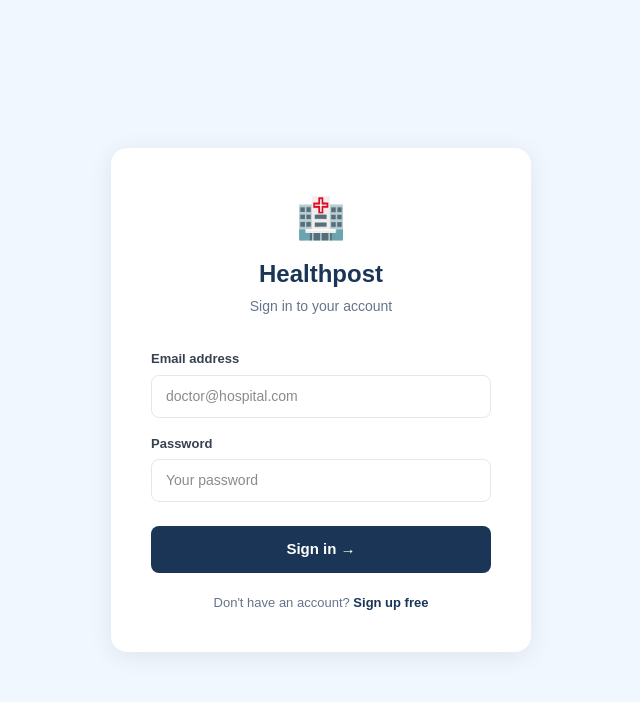
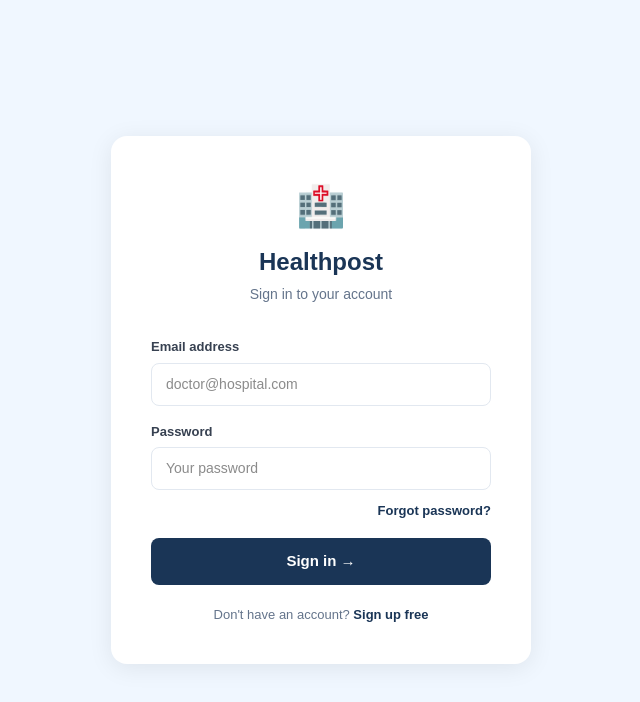
Before and after one commit to jowelbeck/healthpost-v2, a Next.js app: page /login in a window 1280 px wide. Shown: the top 702 px of the page, without its empty margins (319-959 px from the left). Built offline with nearby package versions, Linux system fonts and the light colour scheme; no server answers.

Commit message:
Add forgot password flow to login page

```diff
--- a/app/login/page.tsx
+++ b/app/login/page.tsx
@@ -7,6 +7,8 @@ export default function LoginPage() {
   const router = useRouter();
   const [email, setEmail] = useState("");
   const [password, setPassword] = useState("");
+  const [forgotMode, setForgotMode] = useState(false);
+  const [resetSent, setResetSent] = useState(false);
   const [loading, setLoading] = useState(false);
   const [error, setError] = useState("");
 
@@ -14,6 +16,11 @@ export default function LoginPage() {
     e.preventDefault();
     setLoading(true);
     setError("");
+    if (forgotMode) {
+      const { error } = await supabase.auth.resetPasswordForEmail(email, { redirectTo: window.location.origin + "/reset-password" });
+      if (error) { setError(error.message); setLoading(false); return; }
+      setResetSent(true); setLoading(false); return;
+    }
     const { error } = await supabase.auth.signInWithPassword({ email, password });
     if (error) { setError(error.message); setLoading(false); return; }
     router.push("/dashboard");
@@ -37,9 +44,21 @@ export default function LoginPage() {
             <label style={{ display: "block", fontSize: 13, fontWeight: 600, color: "#374151", marginBottom: 6 }}>Password</label>
             <input value={password} onChange={e => setPassword(e.target.value)} required type="password" placeholder="Your password" style={{ width: "100%", padding: "10px 14px", border: "1px solid #e2e8f0", borderRadius: 8, fontSize: 14, boxSizing: "border-box" as const }} />
           </div>
-          <button type="submit" disabled={loading} style={{ width: "100%", background: "#1a3556", color: "#fff", padding: "12px", borderRadius: 8, fontWeight: 700, fontSize: 15, border: "none", cursor: "pointer" }}>
-            {loading ? "Signing in..." : "Sign in →"}
-          </button>
+          {forgotMode === false && (
+            <div style={{ textAlign: "right", marginTop: -16, marginBottom: 16 }}>
+              <button type="button" onClick={() => setForgotMode(true)} style={{ background: "none", border: "none", color: "#1a3556", fontSize: 13, cursor: "pointer", fontWeight: 600 }}>Forgot password?</button>
+            </div>
+          )}
+          {resetSent ? (
+            <div style={{ background: "#f0fdf4", color: "#16a34a", padding: "12px 14px", borderRadius: 8, textAlign: "center", fontSize: 14, fontWeight: 600 }}>Reset link sent! Check your email.</div>
+          ) : (
+            <button type="submit" disabled={loading} style={{ width: "100%", background: "#1a3556", color: "#fff", padding: "12px", borderRadius: 8, fontWeight: 700, fontSize: 15, border: "none", cursor: "pointer" }}>
+              {loading ? "Please wait..." : forgotMode ? "Send reset link →" : "Sign in →"}
+            </button>
+          )}
+          {forgotMode && resetSent === false && (
+            <button type="button" onClick={() => setForgotMode(false)} style={{ width: "100%", background: "none", border: "none", color: "#64748b", fontSize: 13, cursor: "pointer", marginTop: 8 }}>← Back to login</button>
+          )}
         </form>
         <p style={{ textAlign: "center", marginTop: 20, fontSize: 13, color: "#64748b" }}>
           Don't have an account? <a href="/signup" style={{ color: "#1a3556", fontWeight: 600 }}>Sign up free</a>
```
